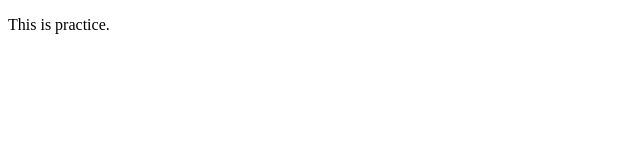
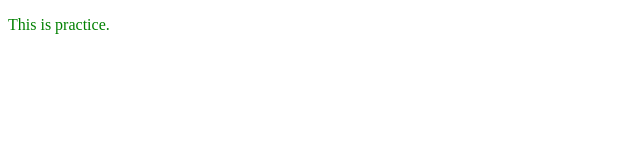
Before and after one commit to jcremerdev/github-practice, a plain HTML site: page index.html in a window 1280 px wide. Shown: the full height of the page, 0-640 px from the left. Drawn offline with Linux system fonts and the light colour scheme.

Commit message:
second commit

```diff
--- a/index.html
+++ b/index.html
@@ -3,6 +3,7 @@
 <head>
     <meta charset="UTF-8">
     <meta name="viewport" content="width=device-width, initial-scale=1.0">
+    <link href='main.css' rel='stylesheet'>
     <title>Document</title>
 </head>
 <body>
```
